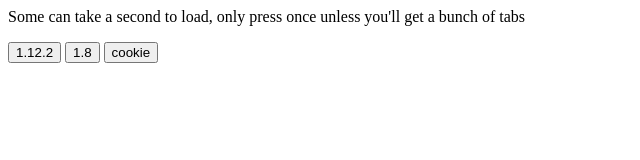
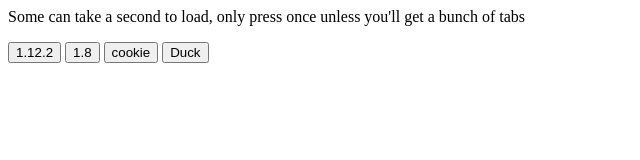
Before and after one commit to Mine11152/stuff, a plain HTML site: page index.html in a window 1280 px wide. Shown: the whole page, without its empty margins (0-640 px from the left). Drawn offline with Linux system fonts and the light colour scheme.

Commit message:
Update index.html

```diff
--- a/index.html
+++ b/index.html
@@ -7,6 +7,7 @@
     <button onclick="openlink('https://raw.githubusercontent.com/Mine11152/stuff/refs/heads/main/1.12.2.html');">1.12.2</button>
     <button onclick="openlink('https://raw.githubusercontent.com/Mine11152/stuff/refs/heads/main/1.8.html');">1.8</button>
     <button onclick="openlink('https://raw.githubusercontent.com/Mine11152/stuff/refs/heads/main/cookie.html');">cookie</button>
+    <button onclick="openlink('https://raw.githubusercontent.com/Mine11152/stuff/refs/heads/main/duck.html');">Duck</button>
     <script>
       async function openlink(url) {
 
```
